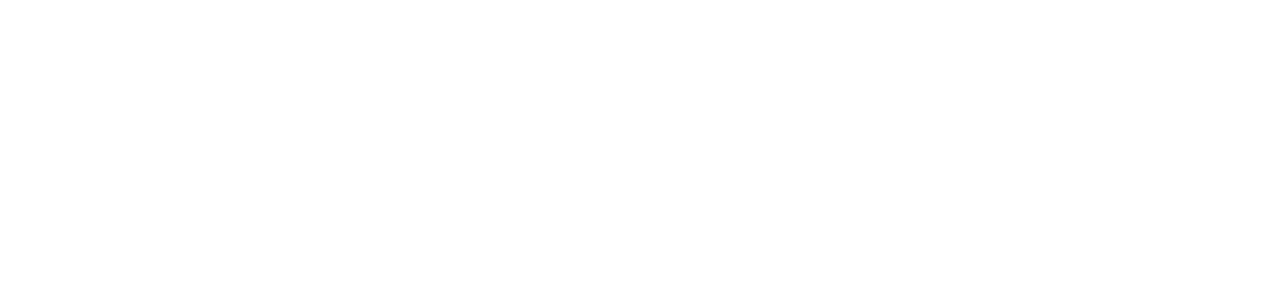
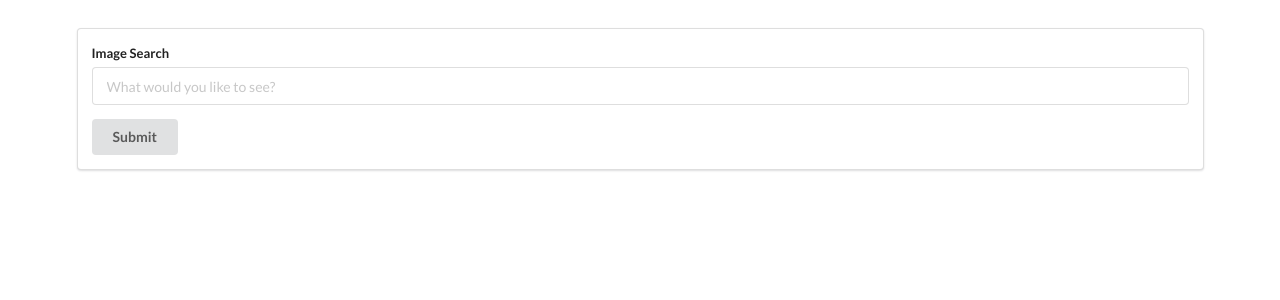
Before and after one commit to bigdub3298/Pics, a React (Create React App) app: page / in a window 1280 px wide. Shown: the top 300 px of the page. Built offline with nearby package versions, Linux system fonts and the light colour scheme.

Commit message:
added searchbar ui element

```diff
--- /dev/null
+++ b/src/components/App.css
@@ -0,0 +1,3 @@
+.container {
+  margin-top: 2rem;
+}
--- a/src/components/App.js
+++ b/src/components/App.js
@@ -1,8 +1,14 @@
 import React, { Component } from "react";
+import SearchBar from "./SearchBar";
+import "./App.css";
 
 export class App extends Component {
   render() {
-    return <div></div>;
+    return (
+      <div className="ui container">
+        <SearchBar />
+      </div>
+    );
   }
 }
 
--- /dev/null
+++ b/src/components/SearchBar.js
@@ -0,0 +1,25 @@
+import React, { Component } from "react";
+
+class SearchBar extends Component {
+  render() {
+    return (
+      <div className="search-bar ui segment">
+        <form className="ui form">
+          <div className="field">
+            <label>Image Search</label>
+            <input
+              type="text"
+              placeholder="What would you like to see?"
+              id="search-term"
+            />
+          </div>
+          <button className="ui button" type="submit">
+            Submit
+          </button>
+        </form>
+      </div>
+    );
+  }
+}
+
+export default SearchBar;
```
